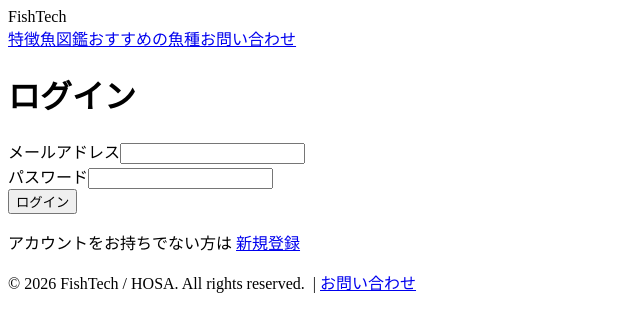
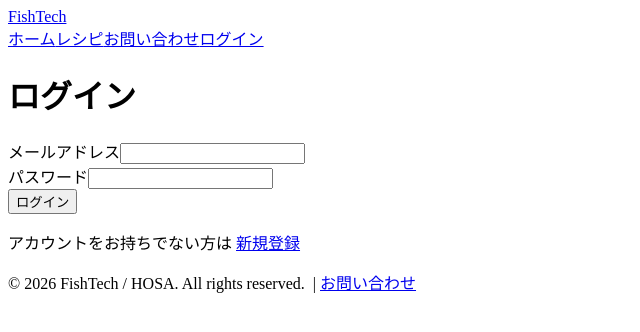
Before and after one commit to rikut0904/fish-tech, a Next.js app in the folder frontend/: page /login in a window 1280 px wide. Shown: the top 332 px of the page, without its empty margins (0-640 px from the left). Built offline with nearby package versions, Linux system fonts and the light colour scheme.

Commit message:
ナビゲーションの項目を追加

```diff
--- a/frontend/app/components/header.tsx
+++ b/frontend/app/components/header.tsx
@@ -1,15 +1,26 @@
 // ヘッダーコンポーネント
+import Link from 'next/link';
 export default function Header() {
     return (
         <header className="bg-white shadow-md py-4 px-6 flex items-center justify-between">
             <div className="flex items-center gap-2">
-                <span className="text-2xl font-bold text-blue-700">FishTech</span>
+                <Link href="/">
+                    <span className="text-2xl font-bold text-blue-700">FishTech</span>
+                </Link>
             </div>
             <nav className="space-x-4">
-                <a href="#features" className="text-blue-700 hover:underline">特徴</a>
-                <a href="#fish" className="text-blue-700 hover:underline">魚図鑑</a>
-                <a href="#recommended_fish_type" className="text-blue-700 hover:underline">おすすめの魚種</a>
-                <a href="#contact" className="text-blue-700 hover:underline">お問い合わせ</a>
+                <Link href="/">
+                    <span className="text-blue-700 hover:underline">ホーム</span>
+                </Link>
+                <Link href="/recipe">
+                    <span className="text-blue-700 hover:underline">レシピ</span>
+                </Link>
+                <Link href="/contact">
+                    <span className="text-blue-700 hover:underline">お問い合わせ</span>
+                </Link>
+                <Link href="/login">
+                    <span className="text-blue-700 hover:underline">ログイン</span>
+                </Link>
             </nav>
         </header>
     );
```
